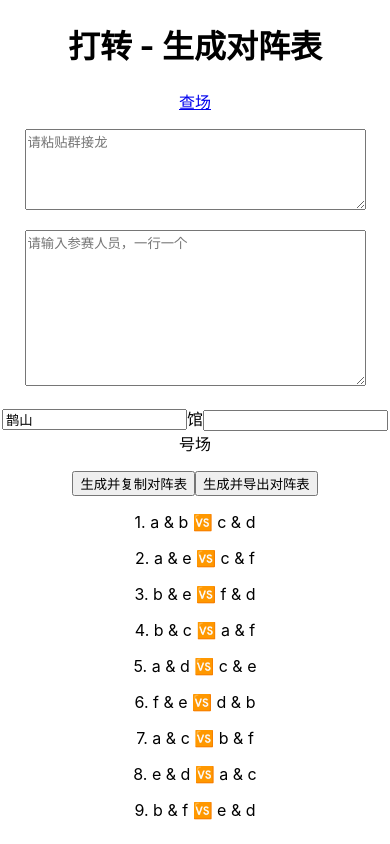
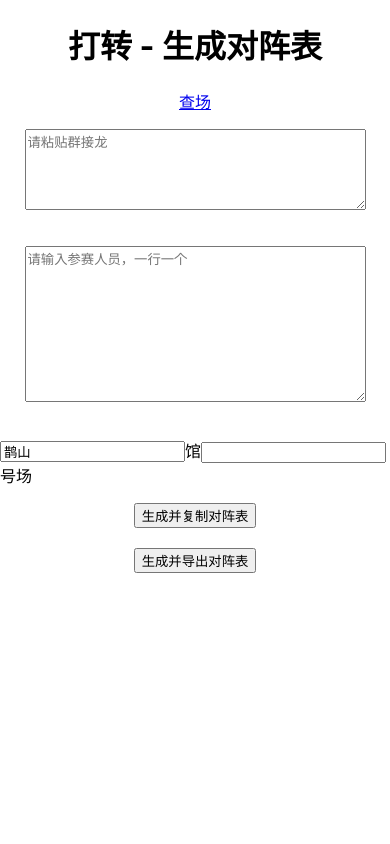
Before and after one commit to h-gj/queshan, a React (Create React App) app: page /z in a window 390 px wide. Built offline with nearby package versions, Linux system fonts and the light colour scheme.

Commit message:
adapt mobile

```diff
--- a/public/index.html
+++ b/public/index.html
@@ -24,7 +24,7 @@
       work correctly both with client-side routing and a non-root public URL.
       Learn how to configure a non-root public URL by running `npm run build`.
     -->
-    <title>鹊山查场</title>
+    <title>羽球圈</title>
   </head>
   <body>
     <noscript>You need to enable JavaScript to run this app.</noscript>
--- a/src/App.css
+++ b/src/App.css
@@ -37,6 +37,7 @@
     }
   }
 
-  /* .emoji {
-    font-family: "Apple Color Emoji", "Segoe UI Emoji", "Segoe UI Symbol", "Noto Color Emoji", "Android Emoji", "EmojiSymbols";
-  } */
+  .No-Break-Line {
+    white-space: nowrap;
+    display: inline;
+  }
--- a/src/table.jsx
+++ b/src/table.jsx
@@ -170,39 +170,44 @@ const Table = () => { // State to store the fetched data
       </p>
 
       <div> {
-
-
         datas.map(rows => (
           <div style={{margin: "5px"}}>
-          {/* {rows[0].time_str} */}
+          {
+            /* 工作日只展示20点及以后的场次 */
+            rows.filter(row => (new Date(selectDate).getDay() > 0 && new Date(selectDate).getDay() < 6) ? row.time_str.indexOf('2') === 0 : true).map((item, idx) => (
+              <span
+              key={item.sku}
+              class="No-Break-Line"
+              >
+                {/* 20点及以后的时间点表红展示 */}
+                {idx === 0
+                ? <span style={{width: "100px", display: "inline-block", color: item.time_str.indexOf('2') === 0 ? "red": "black"}}>{item.time_str}</span>
+                : ""}&nbsp;&nbsp;
 
-          {
-            rows.filter(row => (new Date(selectDate).getDay() > 0 && new Date(selectDate).getDay() < 6) ? row.time_str.indexOf('2') === 0 : true).map((item, idx) => (
-              <span key={
-                item.sku
-              }>
-
-                {idx === 0 ? <span style={{color: item.time_str.indexOf('2') === 0 ? "red": "black"}}>{item.time_str}</span> : ""}&nbsp;&nbsp;
-
-
+                {/* 已定 */}
                 {item.is_lock ?
-
-                  <span style={{color: "gray"}}>
-                  <span>{
+                  <span
+                  style={{color: "gray"}}
+                  class="No-Break-Line"
+                  >
+                  <span style={{whiteSpace: "nowrap", display: "inline"}}>{
                     item.field_name
                   }</span>
                   &nbsp;&nbsp;
                 </span>
-
                  :
-
-                <span style={{color: "white", backgroundColor: "green", borderRadius: "4px"}}>
-                  <span>{
+                 /* 未定 */
+                <span
+                style={{color: "white", backgroundColor: "green", borderRadius: "4px"}}
+                class="No-Break-Line"
+                >
+                  <span
+                  class="No-Break-Line"
+                  >{
                     item.field_name
                   }</span>
                   &nbsp;&nbsp;
                 </span>
-
                 }
               </span>
             ))
--- a/src/zhuan.jsx
+++ b/src/zhuan.jsx
@@ -17,8 +17,10 @@ const Zhuan = () => { // State to store the fetched data
   const [e, setE] = useState('e');
   const [f, setF] = useState('f');
   const battleRef = useRef(null);
+  const [displayBattleInfo, setDisplayBattleInfo] = useState(false);
 
   const handleClick = () => {
+    setDisplayBattleInfo(true)
     const values = inputValue.split(/[,\n]+/);
     const [a, b, c, d, e, f] = values;
     setA(a)
@@ -68,6 +70,7 @@ const Zhuan = () => { // State to store the fetched data
   }
 
   const handleConvertToImage = () => {
+    setDisplayBattleInfo(true);
     const values = inputValue.split(/[,\n]+/);
     const [a, b, c, d, e, f] = values;
     setA(a)
@@ -94,7 +97,16 @@ const Zhuan = () => { // State to store the fetched data
   };
 
   return (
-    <div style={{textAlign: "center"}}>
+    <div
+    style={{
+      // textAlign: "center",
+      display: "flex",
+      // justifyContent: "center", /* Horizontal centering */
+      alignItems: "center", /* Vertical centering */
+      height: "100vh", /* Adjust as needed */
+      flexDirection: "column"
+      }}
+    >
       <h1>打转 - 生成对阵表</h1>
 
       <Link to="/">查场</Link>
@@ -110,6 +122,7 @@ const Zhuan = () => { // State to store the fetched data
       </p>
 
       <p>
+       {/* <span>* 参赛人员</span> */}
         <textarea
         // style={{textAlign: " center"}}
         placeholder="请输入参赛人员，一行一个"
@@ -123,9 +136,9 @@ const Zhuan = () => { // State to store the fetched data
       <input placeholder="场馆" value={guan} onChange={(e) => setGuan(e.target.value)}></input>馆
       <input onChange={(e) => setChang(e.target.value)}></input>号场
       </p>
-      <button onClick={handleClick}>生成并复制对阵表</button>
+      <button onClick={handleClick}>生成并复制对阵表</button>&nbsp;&nbsp;
       <button onClick={handleConvertToImage}>生成并导出对阵表</button>
-      <div ref={battleRef}>
+      {displayBattleInfo ? <div ref={battleRef}>
         <p>1. {a} & {b} 🆚 {c} & {d}</p>
         <p>2. {a} & {e} 🆚 {c} & {f}</p>
         <p>3. {b} & {e} 🆚 {f} & {d}</p>
@@ -135,7 +148,7 @@ const Zhuan = () => { // State to store the fetched data
         <p>7. {a} & {c} 🆚 {b} & {f}</p>
         <p>8. {e} & {d} 🆚 {a} & {c}</p>
         <p>9. {b} & {f} 🆚 {e} & {d}</p>
-      </div>
+      </div>: null}
 
     </div>
   );
```
Also changed, not shown: public/logo192.png, 9 other files (tests, documents, lock files or other folders).
